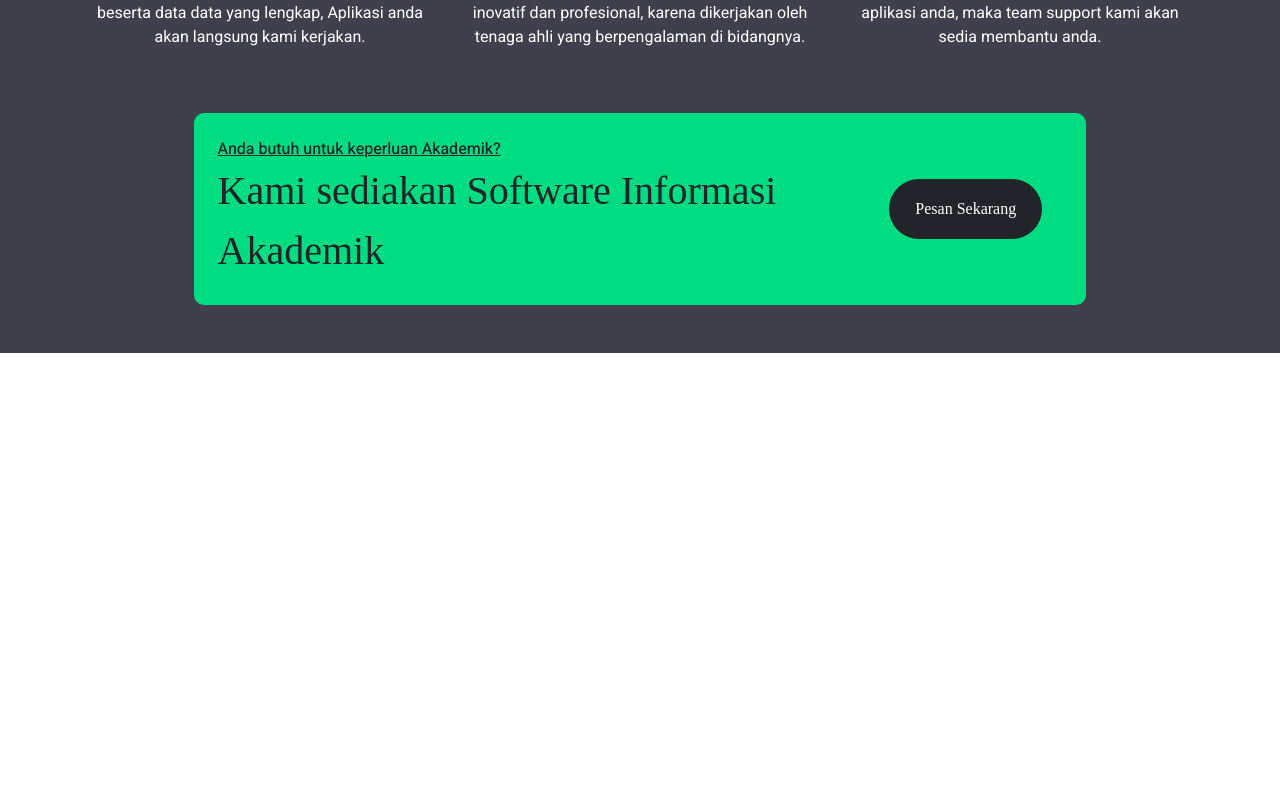
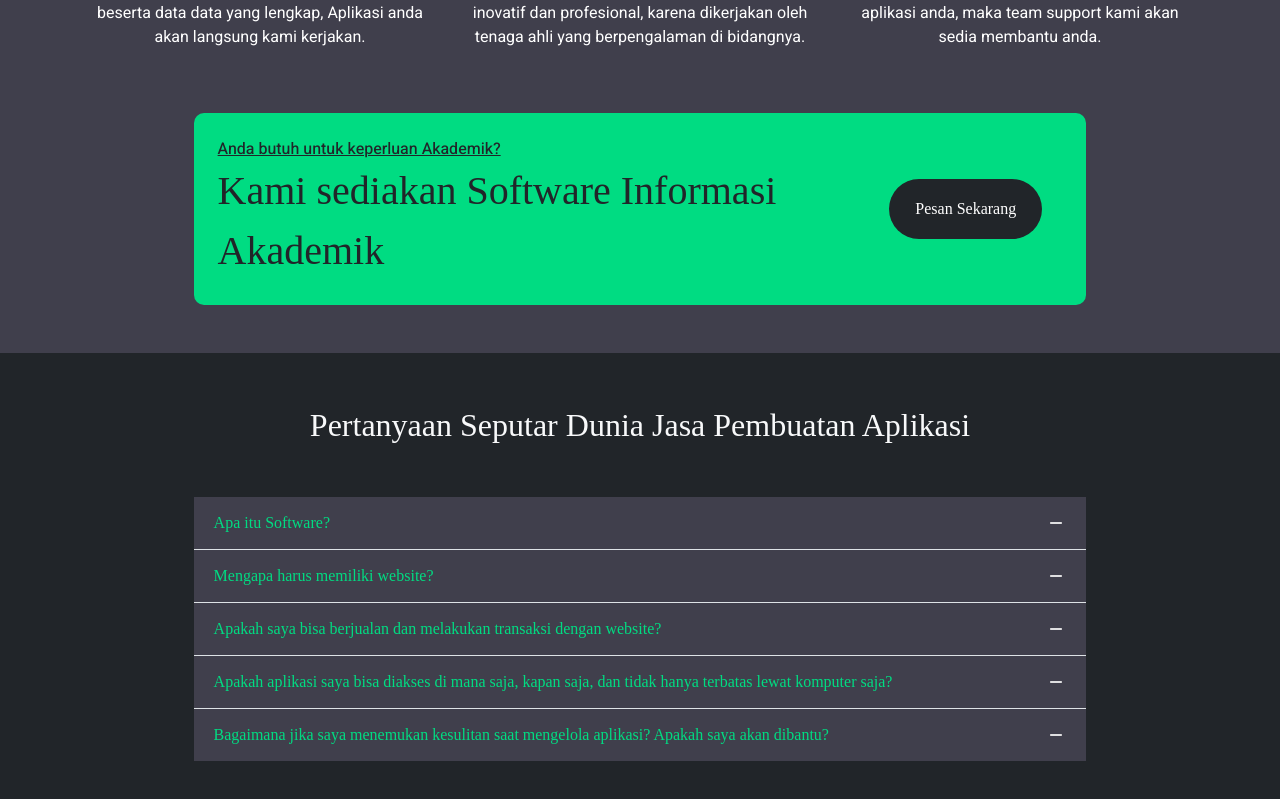
Before and after one commit to gsnipedev/andika-biz, a Nuxt app: page / in a window 1280 px wide. Shown: the part 1490-2289 px from the top of the page. Before the commit the page ends 1843 px from the top, so only its background shows below. Built offline with nearby package versions, Linux system fonts and the light colour scheme; a web font is replaced by a local one.

Commit message:
add qna section

```diff
--- /dev/null
+++ b/components/qnasection.vue
@@ -0,0 +1,189 @@
+<template>
+  <section class="py-5 qna-section">
+    <div class="container">
+      <p class="m-0 text-light patua text-center fs-2">Pertanyaan Seputar Dunia Jasa Pembuatan Aplikasi</p>
+
+      <div class="accordion-container">
+        <div class="accordion accordion-flush mt-5" id="qna_accordion">
+          <div class="accordion-item">
+            <h2 class="accordion-header" id="headingOne">
+              <button
+                class="accordion-button patua"
+                type="button"
+                data-bs-toggle="collapse"
+                data-bs-target="#qna1"
+                aria-expanded="true"
+                aria-controls="qna1"
+              >
+                Apa itu Software?
+              </button>
+            </h2>
+            <div
+              id="qna1"
+              class="accordion-collapse collapse"
+              aria-labelledby="headingOne"
+              data-bs-parent="#qna_accordion"
+            >
+              <div class="accordion-body heebo">
+                Perangkat lunak atau software adalah bagian dari komputer yang terdiri dari beberapa perintah di mana
+                pengoperasiannya di lakukan melalui mesin komputer. Dengan kata lain, software adalah perangkat yang
+                tidak punya wujud fisik. Software memiliki fungsi dalam mengatur hardware/perangkat keras yang ada pada
+                komputer. Dengan begitu, komputer yang digunakan dapat bekerja dengan baik sesuai pekerjaan apa yang
+                dibutuhkan
+              </div>
+            </div>
+          </div>
+
+          <div class="accordion-item">
+            <h2 class="accordion-header" id="headingOne">
+              <button
+                class="accordion-button patua"
+                type="button"
+                data-bs-toggle="collapse"
+                data-bs-target="#qna2"
+                aria-expanded="true"
+                aria-controls="qna2"
+              >
+                Mengapa harus memiliki website?
+              </button>
+            </h2>
+            <div
+              id="qna2"
+              class="accordion-collapse collapse"
+              aria-labelledby="headingOne"
+              data-bs-parent="#qna_accordion"
+            >
+              <div class="accordion-body heebo">
+                Agar bisnis Anda bisa sukses di era Revolusi Industri 4.0, mempunyai website adalah sebuah kewajiban
+                bagi para pebisnis. Baik dari skala bisnis menengah ke atas hingga yang paling kecil sekalipun. Sebab,
+                jika bisnis Anda tidak berada di internet, kesempatan meraih kesuksesan di era Revolusi Industri 4.0
+                tinggal sebuah angan-angan.
+              </div>
+            </div>
+          </div>
+
+          <div class="accordion-item">
+            <h2 class="accordion-header" id="headingOne">
+              <button
+                class="accordion-button patua"
+                type="button"
+                data-bs-toggle="collapse"
+                data-bs-target="#qna3"
+                aria-expanded="true"
+                aria-controls="qna3"
+              >
+                Apakah saya bisa berjualan dan melakukan transaksi dengan website?
+              </button>
+            </h2>
+            <div
+              id="qna3"
+              class="accordion-collapse collapse"
+              aria-labelledby="headingOne"
+              data-bs-parent="#qna_accordion"
+            >
+              <div class="accordion-body heebo">
+                Tentu saja bisa! Anda bisa memulainya dengan memilih beberapa tema yang kami sediakan, sesuai dengan
+                kebutuhan Anda. Kami juga memiliki beberapa panduan untuk Anda mengelola produk Anda di dalam website,
+                karena siapapun dapat berjualan dengan website. Bikin website murah tidak pernah semudah ini!
+              </div>
+            </div>
+          </div>
+
+          <div class="accordion-item">
+            <h2 class="accordion-header" id="headingOne">
+              <button
+                class="accordion-button patua"
+                type="button"
+                data-bs-toggle="collapse"
+                data-bs-target="#qna4"
+                aria-expanded="true"
+                aria-controls="qna4"
+              >
+                Apakah aplikasi saya bisa diakses di mana saja, kapan saja, dan tidak hanya terbatas lewat komputer
+                saja?
+              </button>
+            </h2>
+            <div
+              id="qna4"
+              class="accordion-collapse collapse"
+              aria-labelledby="headingOne"
+              data-bs-parent="#qna_accordion"
+            >
+              <div class="accordion-body heebo">
+                Sangat bisa! Produk (Website) yang kami berikan harus sudah mobile-friendly, sehingga website Anda bisa
+                tampil secara maksimal menggunakan perangkat apapun, poin ini diberikan pengecualian terhadap produk
+                non-website.
+              </div>
+            </div>
+          </div>
+
+          <div class="accordion-item">
+            <h2 class="accordion-header" id="headingOne">
+              <button
+                class="accordion-button patua"
+                type="button"
+                data-bs-toggle="collapse"
+                data-bs-target="#qna5"
+                aria-expanded="true"
+                aria-controls="qna5"
+              >
+                Bagaimana jika saya menemukan kesulitan saat mengelola aplikasi? Apakah saya akan dibantu?
+              </button>
+            </h2>
+            <div
+              id="qna5"
+              class="accordion-collapse collapse"
+              aria-labelledby="headingOne"
+              data-bs-parent="#qna_accordion"
+            >
+              <div class="accordion-body heebo">
+                Ya. Untuk produk jasa bikin software instan ini kami akan memberikan panduan kepada Anda baik berupa
+                panduan digital berupa artikel, video, bahkan panduan secara langsung kepada Anda.
+              </div>
+            </div>
+          </div>
+        </div>
+      </div>
+    </div>
+  </section>
+</template>
+
+<style scoped lang="scss">
+.accordion {
+  width: 100%;
+  border-radius: 10px;
+}
+
+.accordion-container {
+  display: flex;
+  justify-content: center;
+}
+.qna-section {
+  background-color: $altdark;
+}
+
+.accordion-item {
+  background-color: $dark;
+  color: white;
+}
+
+.accordion-button {
+  &:not(.collapsed)::after {
+    background-image: url("/svgs/minus.svg");
+  }
+
+  background-color: $dark;
+  box-shadow: none;
+  color: $green;
+
+  &::after {
+    background-image: url("/svgs/plus.svg");
+  }
+}
+
+@media screen and (min-width: 992px) {
+  .accordion {
+    width: 80%;
+  }
+}
+</style>
--- a/pages/index.vue
+++ b/pages/index.vue
@@ -13,6 +13,7 @@
 
   <Secondsection />
   <Thirdsection />
+  <Qnasection />
 </template>
 
 <style scoped lang="scss">
```
Also changed, not shown: public/svgs/minus.svg (added), public/svgs/plus.svg (added).
